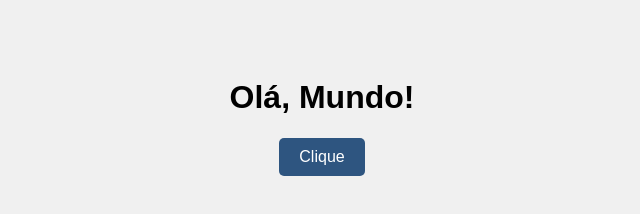
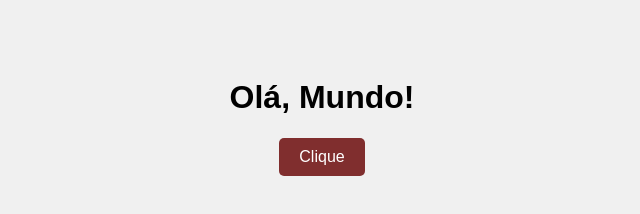
Before and after one commit to BeathrizSTozzi/Teste-02, a plain HTML site: page index.html in a window 1280 px wide. Shown: the whole page, without its empty margins (318-958 px from the left). Drawn offline with Linux system fonts and the light colour scheme.

Commit message:
second commit

```diff
--- a/style.css
+++ b/style.css
@@ -6,7 +6,7 @@ body {
 }
 button {
     padding: 10px 20px;
-    background-color: #2e5580;
+    background-color: #802e2e;
     border: none;
     color: white;
     font-size: 16px;
```
